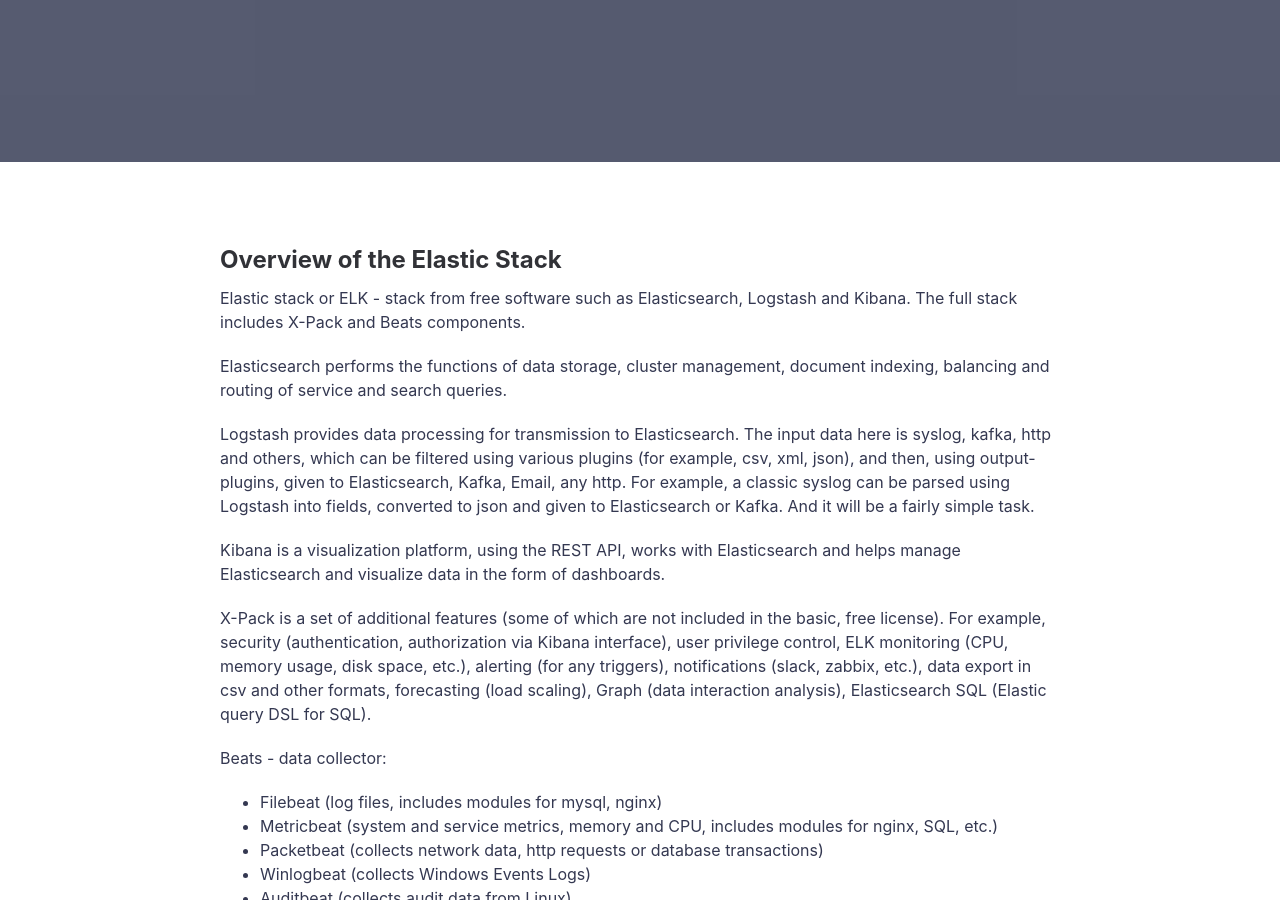
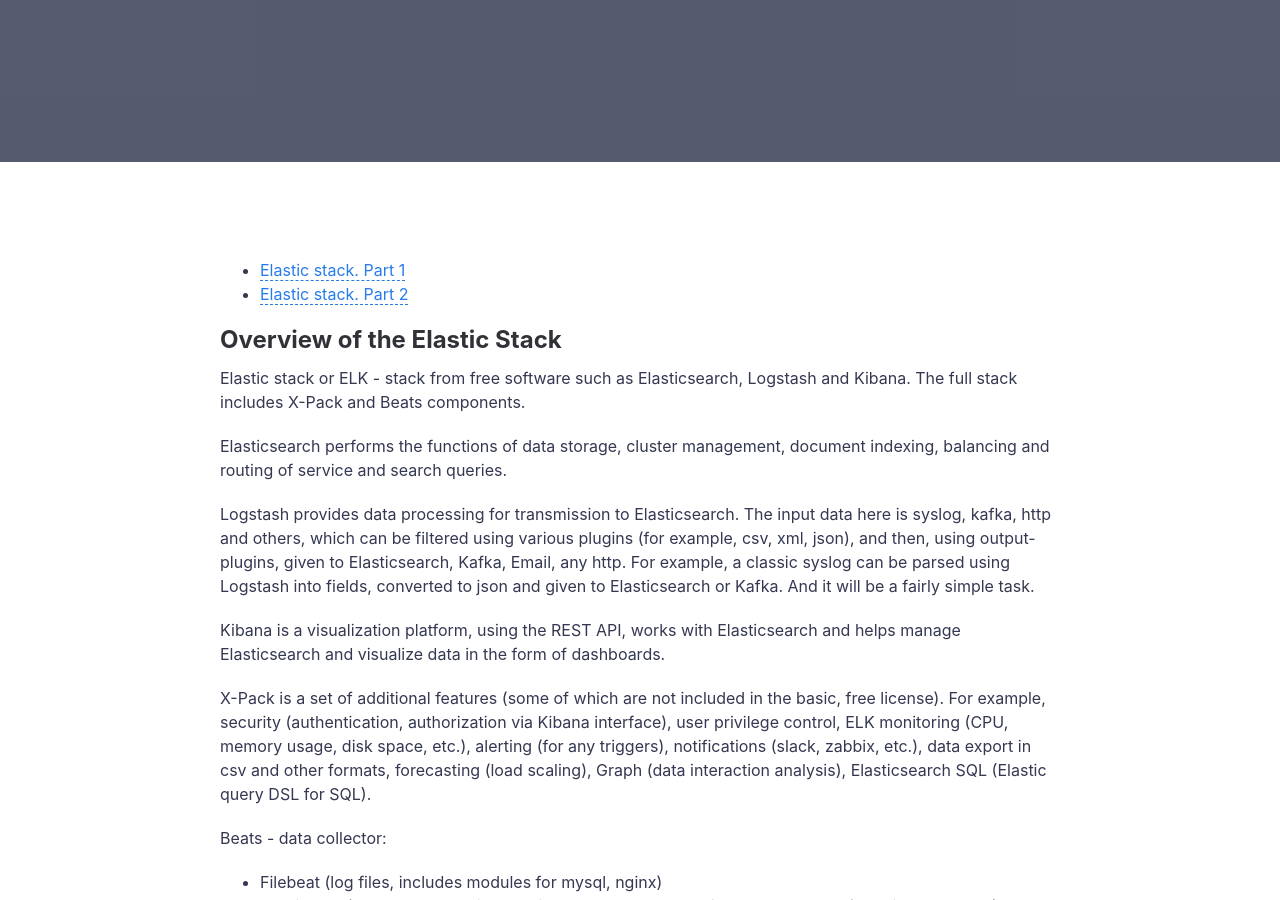
Before and after one commit to timeforplanb123/timeforplanb123.github.io, a Jekyll site: the page built from _posts/2021-12-29-elastic-stack-part-one.md, in a window 1280 px wide and 900 px high, scrolled down 414 px. Built offline with Jekyll 4.4.1, drawn with Linux system fonts in a browser that asks for light colours; comment, search, counter and statistics services are not loaded.

Commit message:
Update 2021-12-29-elastic-stack-part-one.md

```diff
--- a/_posts/2021-12-29-elastic-stack-part-one.md
+++ b/_posts/2021-12-29-elastic-stack-part-one.md
@@ -6,6 +6,9 @@ featured-img:
 categories: Linux Networking
 tags: [ elastic, notes, linux ]
 ---
+- [Elastic stack. Part 1](https://timeforplanb123.github.io/elastic-stack-part-one/)
+- [Elastic stack. Part 2](https://timeforplanb123.github.io/elastic-stack-part-two/)
+
 ## Overview of the Elastic Stack
 
 Elastic stack or ELK - stack from free software such as Elasticsearch, Logstash and Kibana. The full stack includes X-Pack and Beats components.
```
